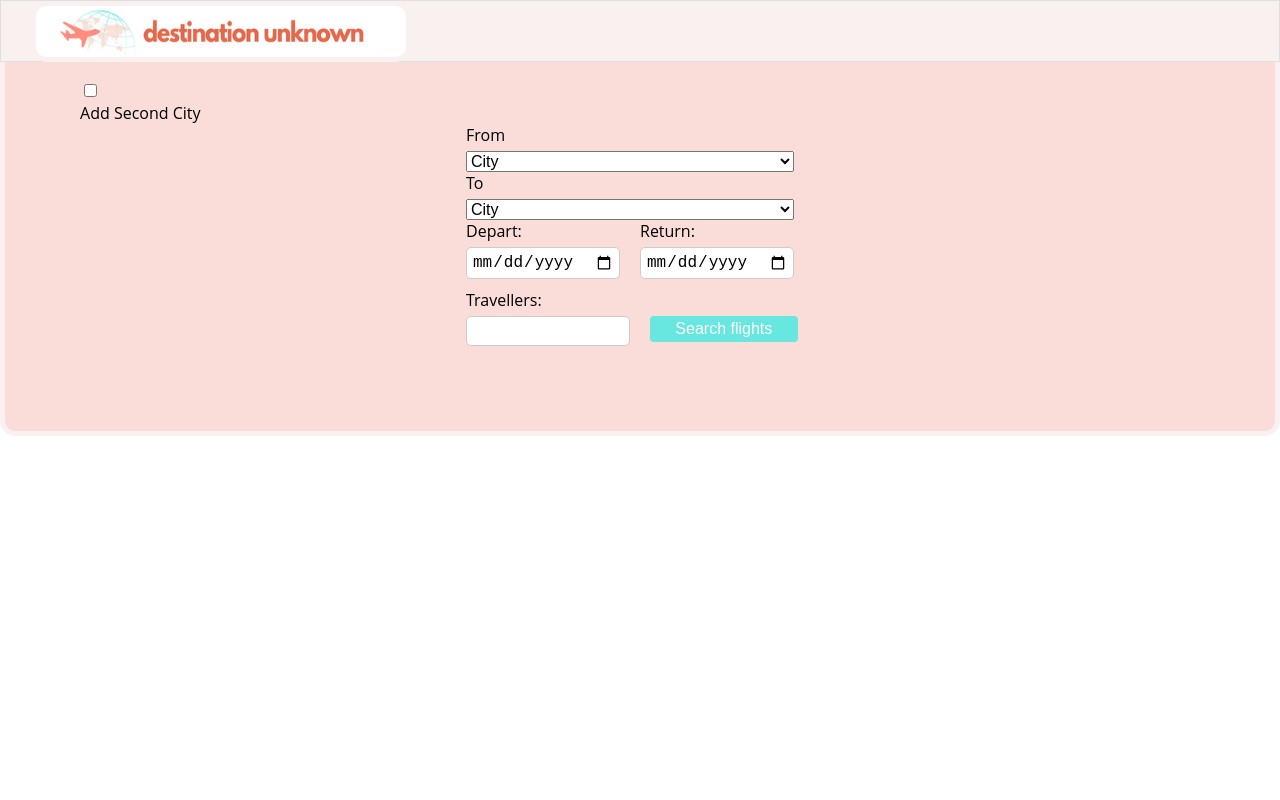
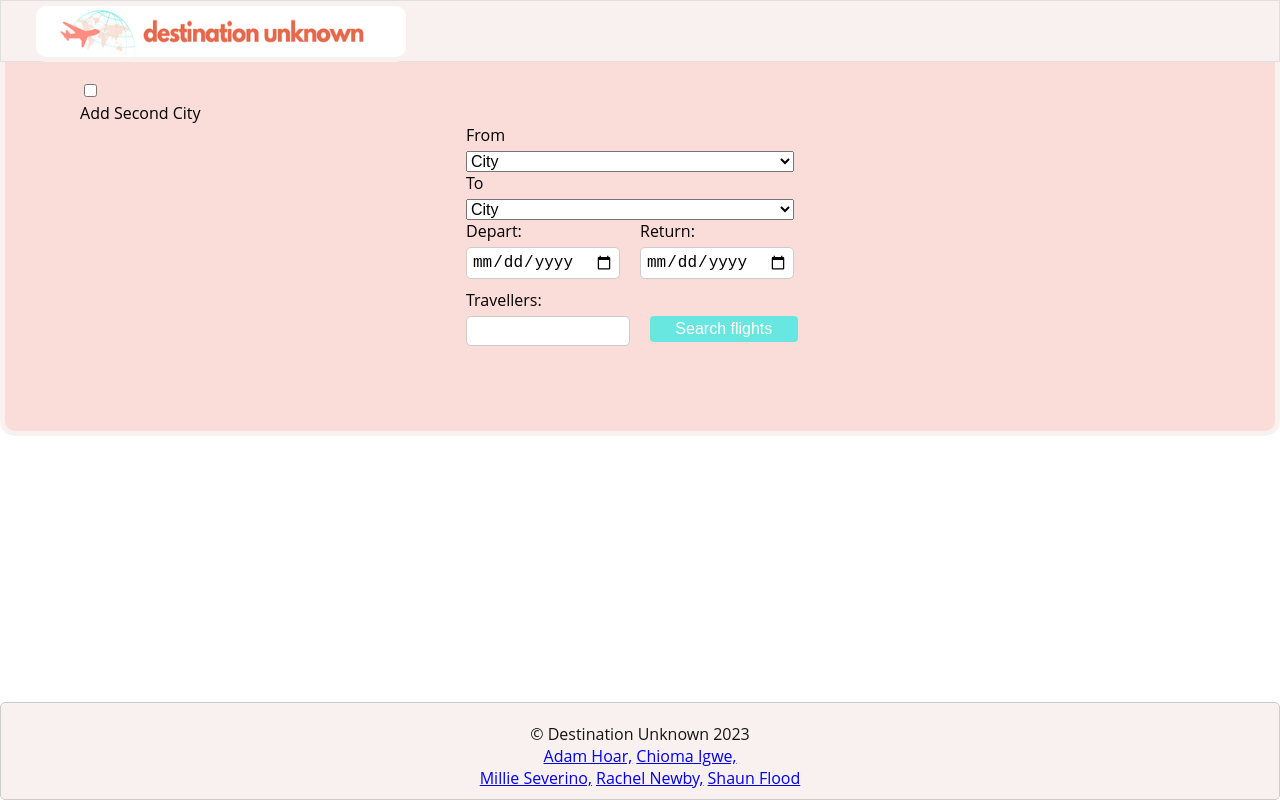
Before and after one commit to rachelnewby/destination-unknown, a React (Create React App) app in the folder frontend/: page / in a window 1280 px wide. Built offline with nearby package versions, Linux system fonts and the light colour scheme.

Commit message:
footer added

```diff
--- a/frontend/src/components/app/App.js
+++ b/frontend/src/components/app/App.js
@@ -2,7 +2,7 @@ import React, { useState } from "react";
 import Toggle from "react-toggle";
 import FlightForm from "../form/form";
 import Header from "../header/header";
-
+import Footer from "../footer/footer";
 import "./App.css";
 
 function App() {
@@ -39,6 +39,9 @@ function App() {
           </label>
           <div className="firstform-wrapper" style={{ gridColumn: "1" }}>
             <FlightForm className="flightForm" id="firstCity" />
+          </div>
+          <div>
+            <Footer />
           </div>
         </div>
       </div>
@@ -79,6 +82,9 @@ function App() {
             <FlightForm className="flightForm" id="secondCity" />
           </div>
         </div>
+        <div>
+          <Footer />
+        </div>
       </div>
     );
   }
--- /dev/null
+++ b/frontend/src/components/footer/footer.css
@@ -0,0 +1,50 @@
+.footer {
+    position: fixed;
+    left: 0;
+    bottom: 0;
+    width: 100%;
+    color: rgb(23, 21, 21);
+    text-align: center;
+    padding: 20px;
+    background-color: #F9F1F0;
+    border-radius: 5px;
+    border: 1px solid #ccc;
+    box-sizing: border-box;
+  }
+
+  .footer-seperator {
+    margin-top: 0;
+    margin-bottom: 0;
+  }
+
+  .footer-info {
+    display: flex;
+    justify-content: space-between;
+    align-items: center;
+    background-color: #F9F1F0;
+  }
+
+  .footer-info__name {
+    font-weight: lighter;
+    font-size: 15px;
+  }
+
+  .footer-info__logo {
+    font-size: 14px;
+    text-align: center;
+  }
+
+  .footer-info__team {
+   text-align: right;
+  }
+
+  .footer-info__logo a:hover,
+  .footer-info__team a:hover {
+    color: pink;
+  }
+
+  .footer-bottom {
+    margin-top: 10px;
+    margin-bottom: -20px;
+    font-size: 12px;
+  }
--- /dev/null
+++ b/frontend/src/components/footer/footer.js
@@ -0,0 +1,19 @@
+import React from 'react';
+import './footer.css';
+
+const Footer = () => {
+
+  return (
+    <footer className="footer">
+            ©  Destination Unknown 2023
+            <br/>
+            <a href="https://github.com/amh4" target="_blank" rel="noopener noreferrer">Adam Hoar,</a>  <a href="https://github.com/UserChi" target="_blank" rel="noopener noreferrer">Chioma Igwe,</a>
+            <br/>
+             <a href="https://github.com/MillieKS" target="_blank" rel="noopener noreferrer">Millie Severino,</a>   <a href="https://github.com/rachelnewby" target="_blank" rel="noopener noreferrer">Rachel Newby,</a>    <a href="https://github.com/ShaunFlood" target="_blank" rel="noopener noreferrer">Shaun Flood</a>
+      <section className="footer-bottom">
+      </section>
+    </footer>
+  );
+};
+
+export default Footer;
```
